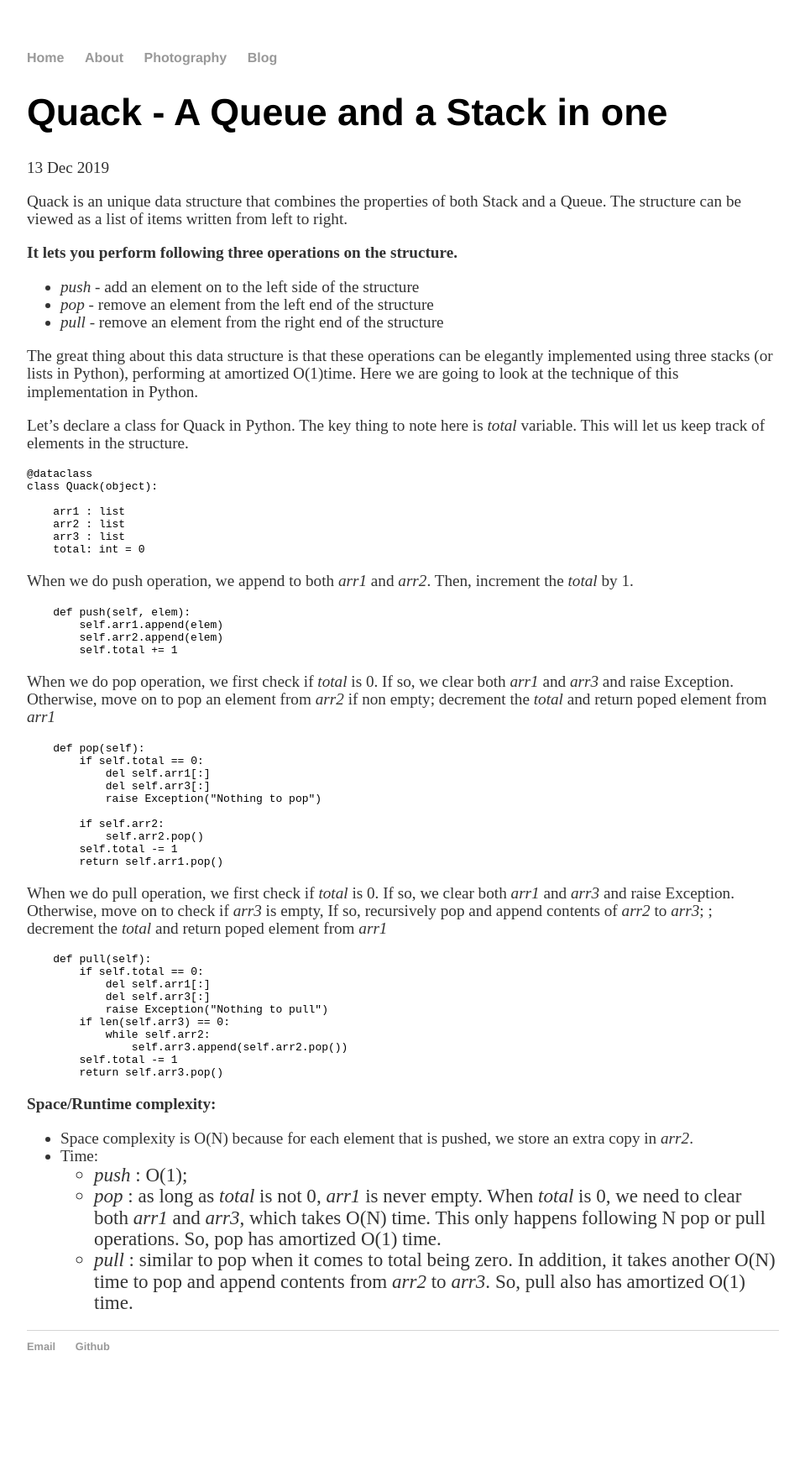
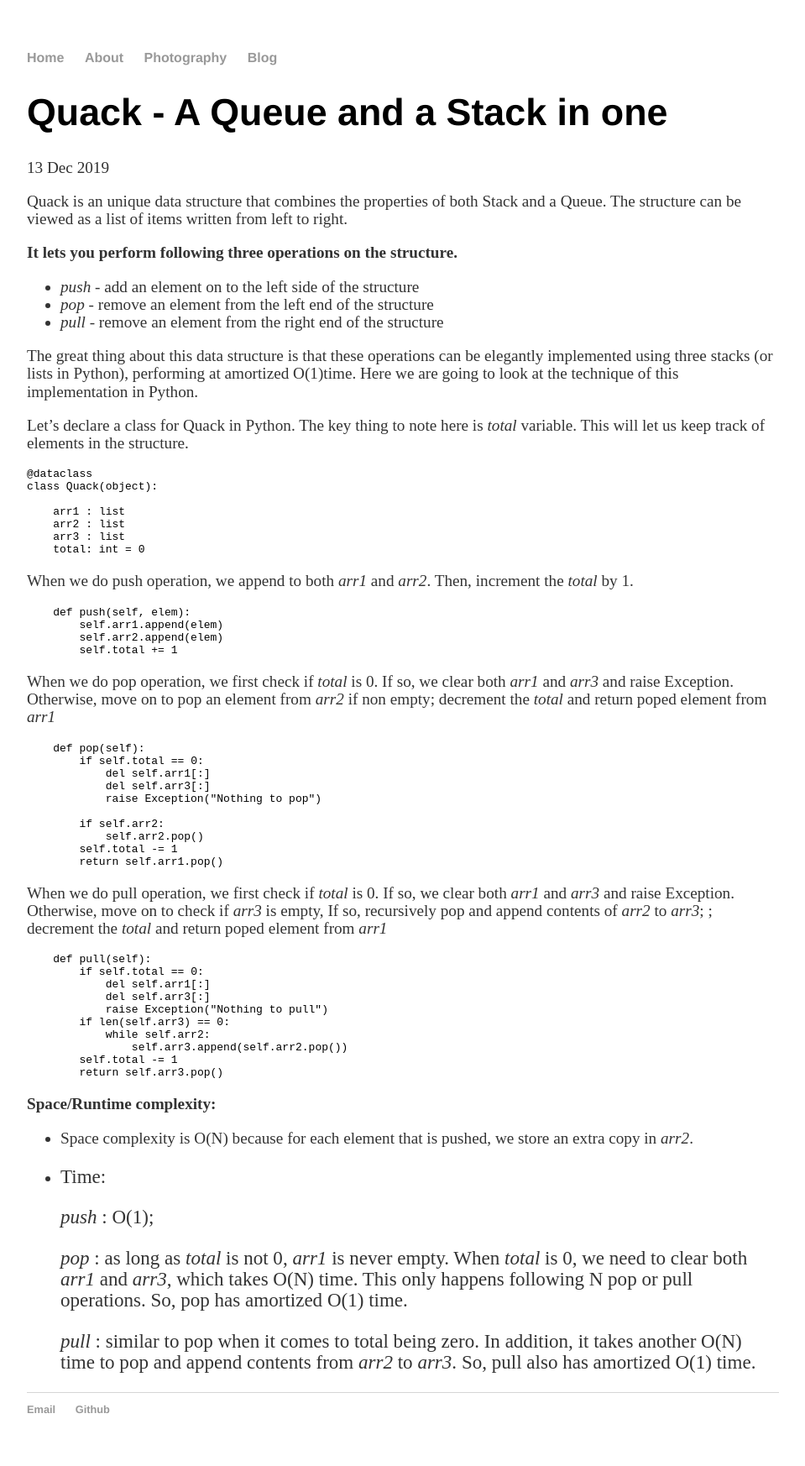
Before and after one commit to vivekgautham/vivekgautham.github.io, a Jekyll site: the page built from _posts/2019-12-13-quack-datastructure.md, in a window 1280 px wide. Shown: the whole page at 84% size, without its empty margins (160-1119 px from the left). Built offline with Jekyll 4.4.1, drawn with Linux system fonts in a browser that asks for light colours; nearby versions of some CDN libraries; before the commit the page ends 1671 px from its top, so only the background shows below that.

Commit message:
Minor fixes...

```diff
--- a/_posts/2019-12-13-quack-datastructure.md
+++ b/_posts/2019-12-13-quack-datastructure.md
@@ -71,6 +71,9 @@
 
 - Space complexity is O(N) because for each element that is pushed, we store an extra copy in *arr2*.
 - Time:
-    - *push* : O(1);
-    - *pop*  : as long as *total* is not 0, *arr1* is never empty. When *total*  is 0, we need to clear both *arr1* and *arr3*, which takes O(N)           time. This only happens following N pop or pull operations. So, pop has amortized O(1) time.
-    - *pull* : similar to pop when it comes to total being zero. In addition, it takes another O(N) time to pop and append contents from *arr2*            to *arr3*. So, pull also has amortized O(1) time.
+
+    *push* : O(1);
+
+    *pop*  : as long as *total* is not 0, *arr1* is never empty. When *total*  is 0, we need to clear both *arr1* and *arr3*, which takes O(N)           time. This only happens following N pop or pull operations. So, pop has amortized O(1) time.
+
+    *pull* : similar to pop when it comes to total being zero. In addition, it takes another O(N) time to pop and append contents from *arr2*            to *arr3*. So, pull also has amortized O(1) time.
```
